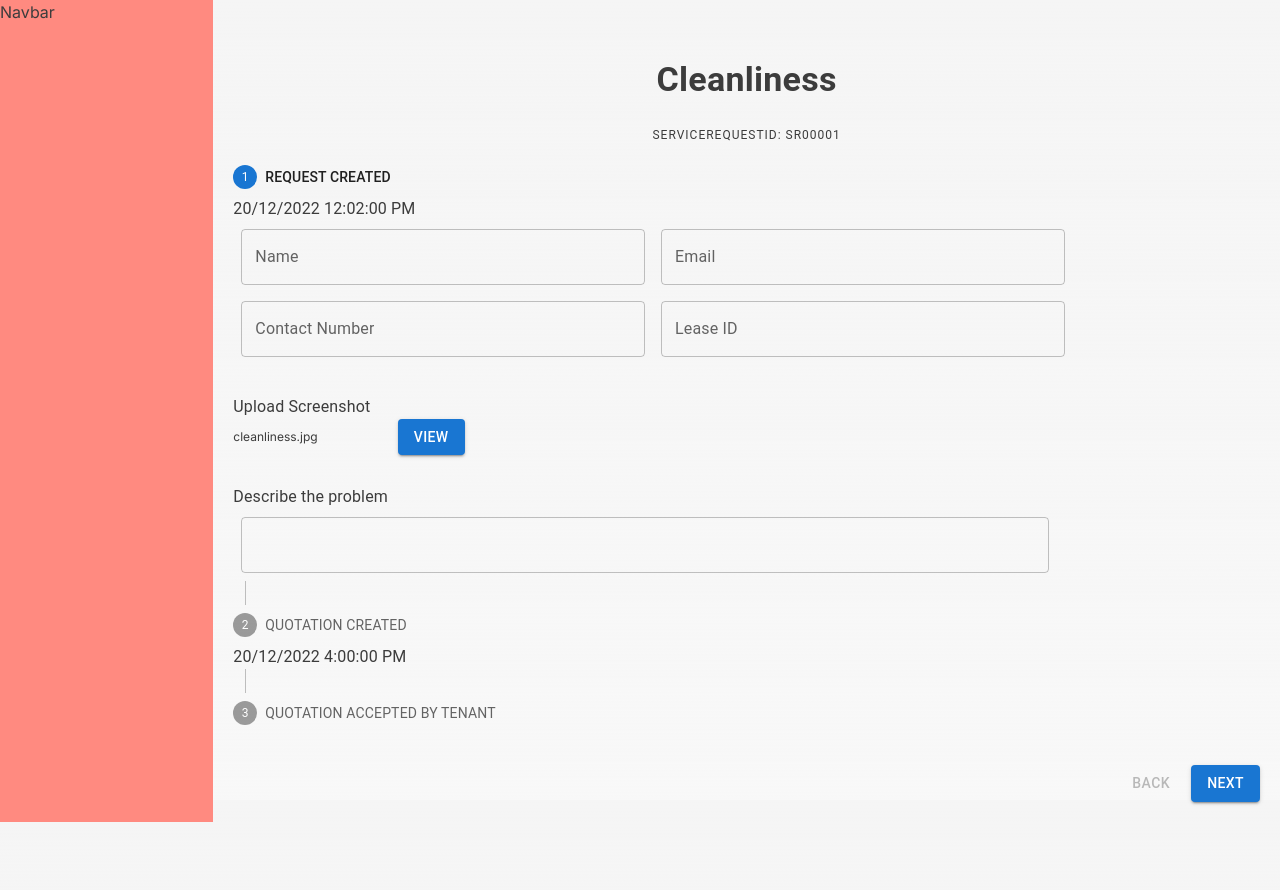
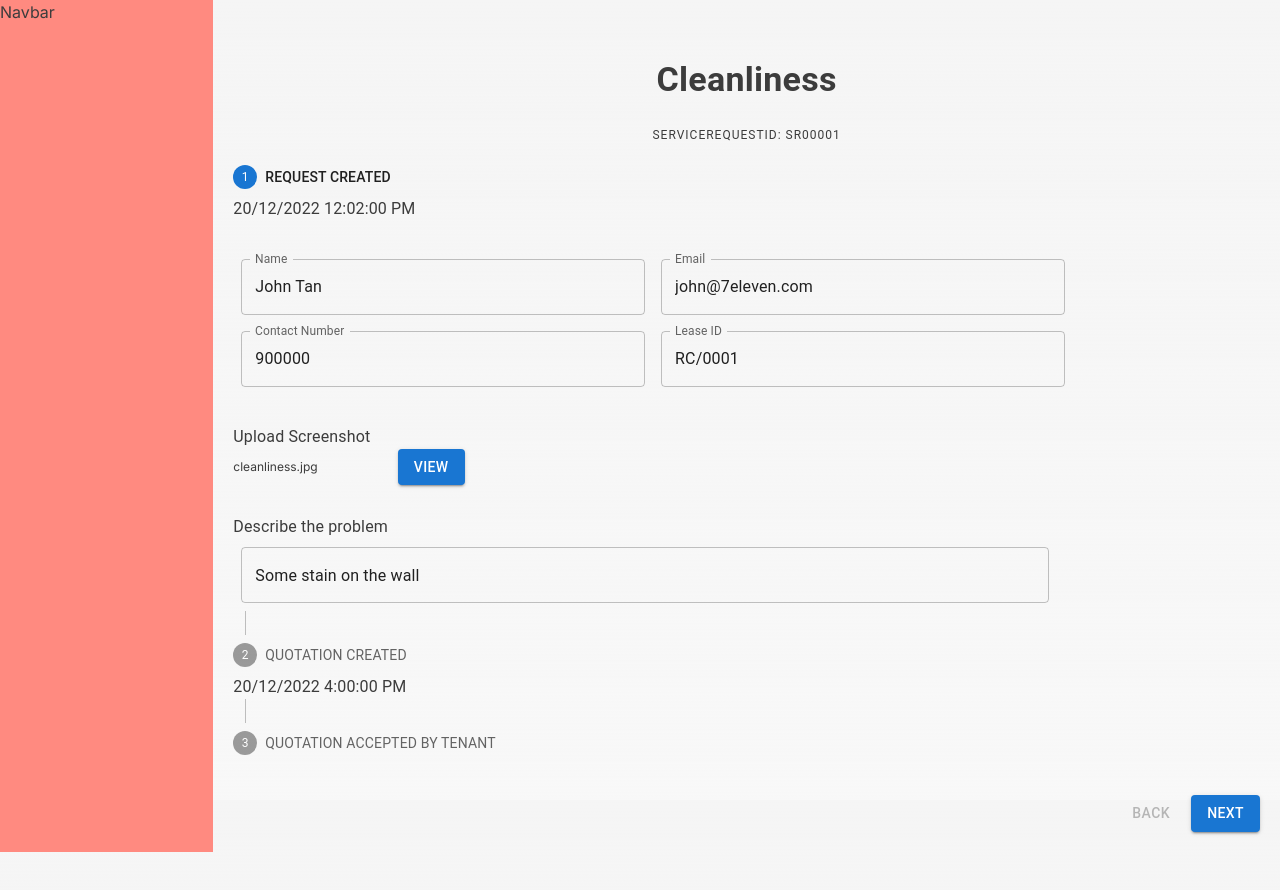
Before and after one commit to chienshyong/esc-hms-portal, a Next.js app in the folder frontend/: page /Landlord/timeline in a window 1280 px wide. Shown: the top 890 px of the page. Built offline with nearby package versions, Linux system fonts and the light colour scheme.

Commit message:
Update landlord stepper form

```diff
--- a/frontend/app/Landlord/timeline/timeline.js
+++ b/frontend/app/Landlord/timeline/timeline.js
@@ -34,7 +34,7 @@ export function FileView({ fileName }) {
       description: '20/12/2022 12:02:00 PM', // Can change this to represent actual date and time
       content: (
         <React.Fragment>
-          <div style={{ display: 'flex' }}>
+          <div style={{ display: 'flex' , marginTop: '30px' }}>
             <Box
               component="form"
               sx={{ '& .MuiTextField-root': { m: 1, width: '40ch' } }}
@@ -46,6 +46,7 @@ export function FileView({ fileName }) {
                 label="Name"
                 type="text"
                 autoComplete="Enter your name"
+                defaultValue = "John Tan"
               />
             </Box>
             <Box
@@ -59,6 +60,7 @@ export function FileView({ fileName }) {
                 label="Email"
                 type="email"
                 autoComplete="Enter your email"
+                value = "john@7eleven.com"
               />
             </Box>
           </div>
@@ -74,6 +76,7 @@ export function FileView({ fileName }) {
                 label="Contact Number"
                 type="tel"
                 autoComplete="Enter your contact number"
+                defaultValue = "900000"
               />
             </Box>
             <Box
@@ -87,6 +90,7 @@ export function FileView({ fileName }) {
                 label="Lease ID"
                 type="text"
                 autoComplete="Enter your lease ID"
+                defaultValue = "RC/0001"
               />
             </Box>
           </div>
@@ -107,6 +111,7 @@ export function FileView({ fileName }) {
                 id="outlined-problem-input"
                 type="text"
                 autoComplete="Describe the problem"
+                defaultValue = "Some stain on the wall"
               />
             </Box>
           </div>
@@ -118,7 +123,7 @@ export function FileView({ fileName }) {
       description: '20/12/2022 4:00:00 PM',
       content: (
         <React.Fragment>
-          <div>
+          <div style={{ marginTop: '30px' }}>
             <Box
               component="form"
               sx={{ '& .MuiTextField-root': { m: 1, width: '40ch' } }}
@@ -130,10 +135,11 @@ export function FileView({ fileName }) {
                 label="Amount"
                 type="text"
                 autoComplete="Enter the quotation amount"
+                defaultValue = "$500"
               />
             </Box>
           </div>
-          <div>
+          <div style={{ marginTop: '30px' }}>
           <Typography display="block"> Upload Screenshot </Typography>
               {/* Can change this to get the actual file name later: */}
               <FileView fileName="quotes/quotation0001.pdf" />
```
